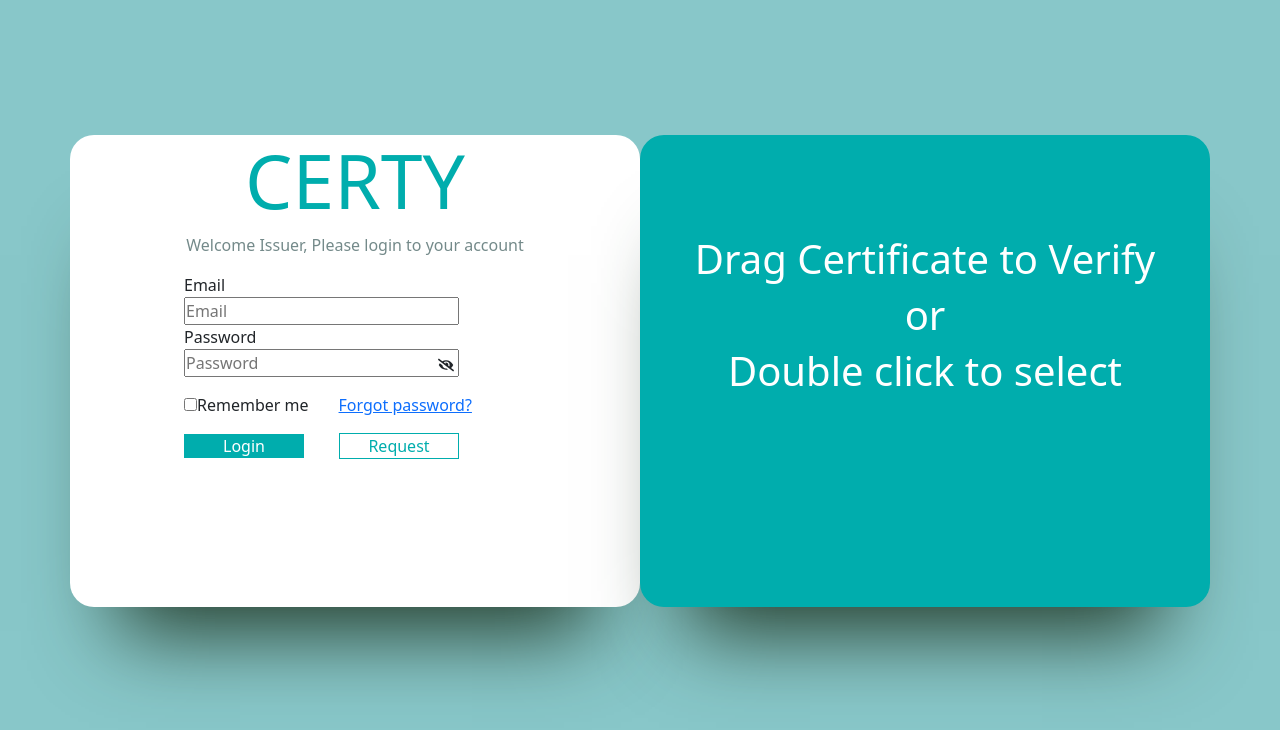
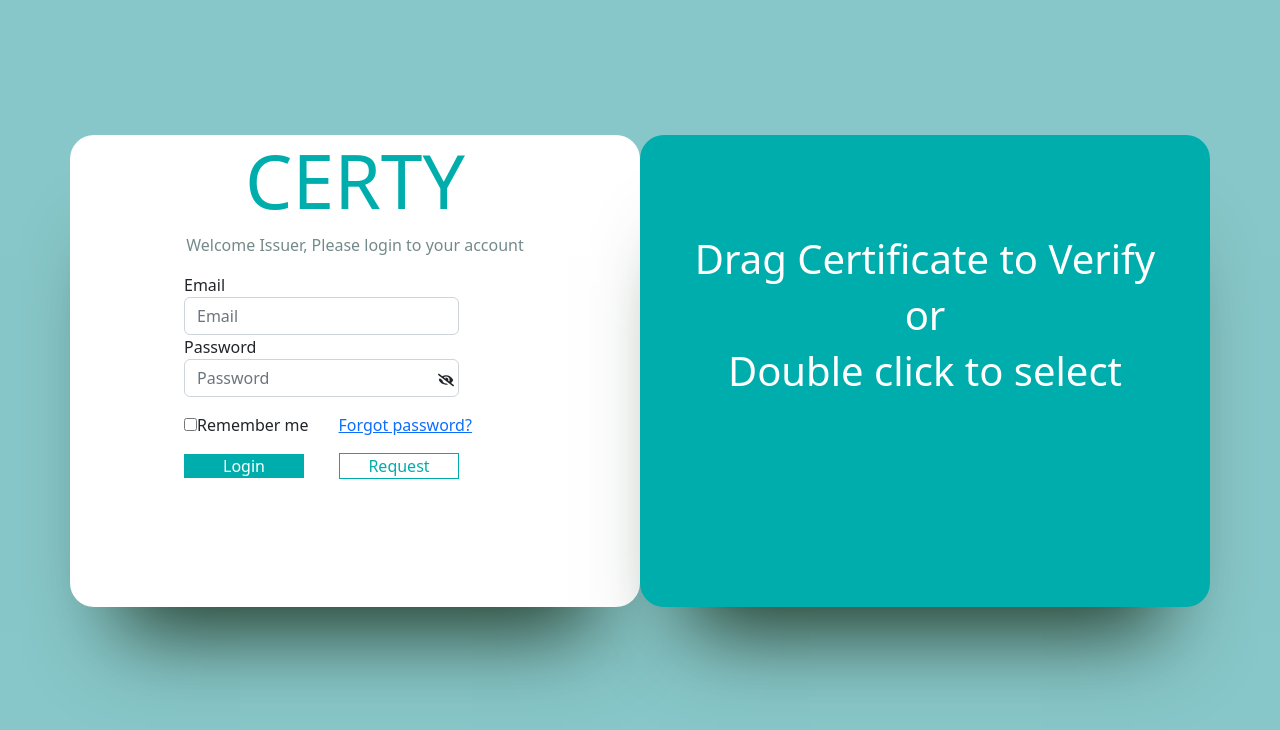
Before and after one commit to niischal/certy, a React (Create React App) app in the folder client/: page / in a window 1280 px wide. Shown: the top 730 px of the page. Built offline with nearby package versions, Linux system fonts and the light colour scheme.

Commit message:
Bootstrap form-control in Login Page

```diff
--- a/client/src/components/Login.js
+++ b/client/src/components/Login.js
@@ -59,6 +59,7 @@ const Login = () => {
               type="text"
               placeholder="Email"
               id="input-field1"
+              className="form-control"
               value={email}
               required
               onChange={(e) => setEmail(e.target.value)}
@@ -70,6 +71,7 @@ const Login = () => {
               type={showPassword ? "text" : "password"}
               placeholder="Password"
               id="input-field2"
+              className="form-control"
               value={password}
               required
               onChange={(e) => setPassword(e.target.value)}
```
